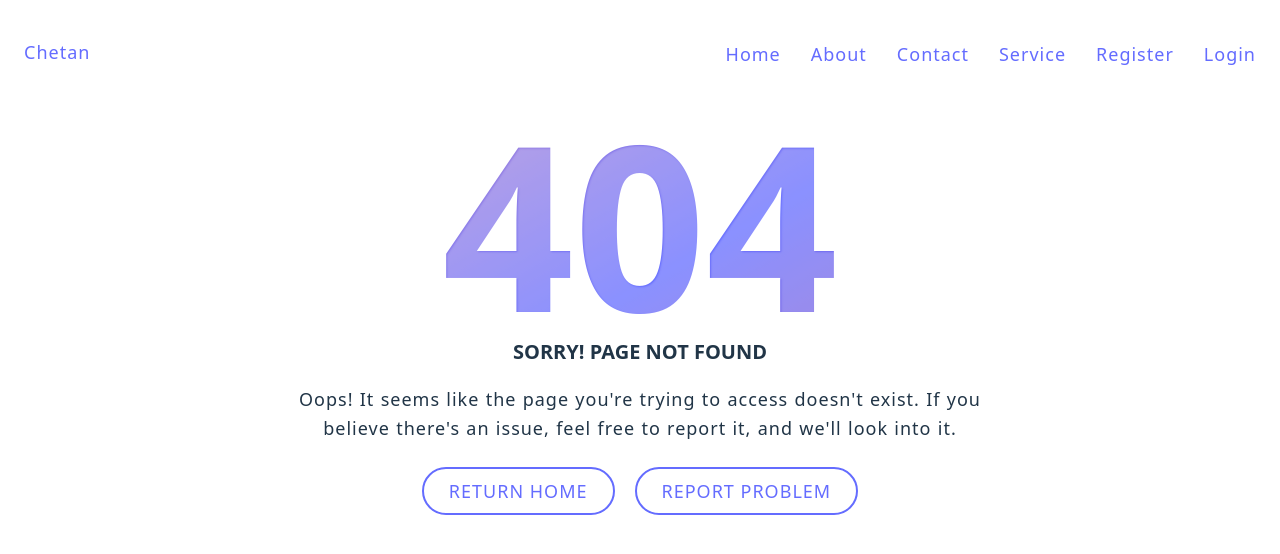
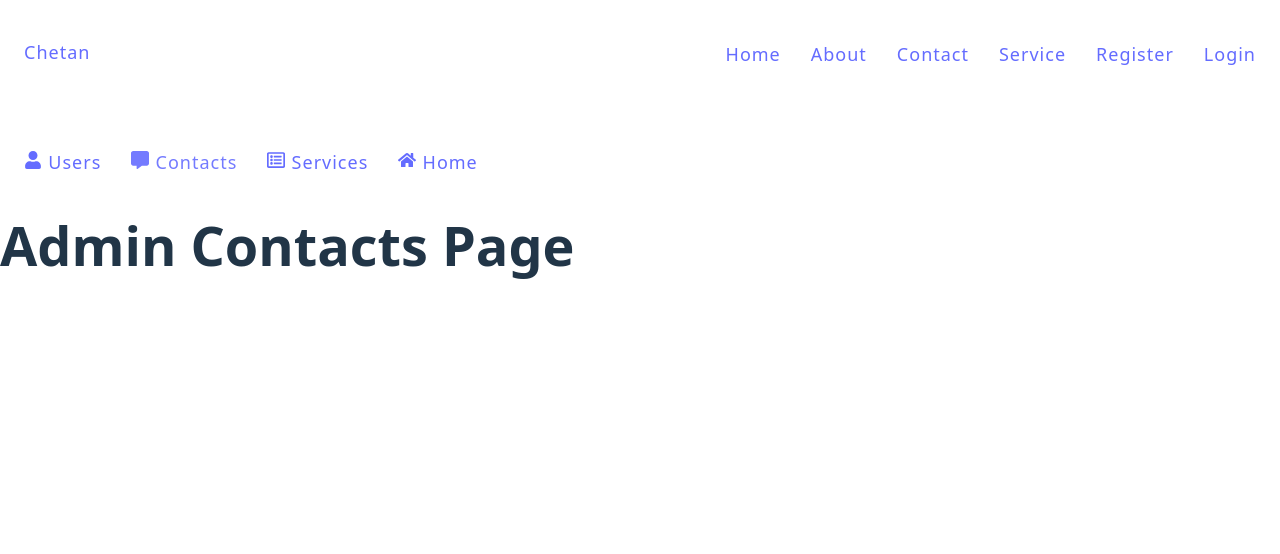
Before and after one commit to Chetanbelwal/Coding-Champs, a React (Vite) app in the folder client/: page /admin/contacts in a window 1280 px wide. Shown: the top 554 px of the page. Built offline with nearby package versions, Linux system fonts and the light colour scheme; no server answers.

Commit message:
Admin Layout

```diff
--- a/client/package.json
+++ b/client/package.json
@@ -12,6 +12,7 @@
   "dependencies": {
     "react": "^18.2.0",
     "react-dom": "^18.2.0",
+    "react-icons": "^5.3.0",
     "react-router-dom": "^6.23.1",
     "react-toastify": "^10.0.5"
   },
--- a/client/src/App.jsx
+++ b/client/src/App.jsx
@@ -8,9 +8,13 @@
 import { Service } from "./pages/Service";
 import { Login } from "./pages/Login";
 import { Logout } from "./pages/Logout";
+import { AdminLayout } from "./components/layouts/Admin-Layout";
+import {AdminUsers} from "./pages/Admin-Users"
+import {AdminContacts} from "./pages/Admin-Contacts"
 
 
 import "./App.css";
+
 
 const App = () => {
   return (
@@ -26,6 +30,12 @@
           <Route path="/login" element={<Login />}></Route>
           <Route path="/logout" element={<Logout />}></Route>
 
+          {/* Using Nested Loop for Admin */}
+          <Route path="/admin" element = {<AdminLayout/>}>
+              <Route path="users" element = {<AdminUsers/>}></Route>
+              <Route path="contacts" element = {<AdminContacts/>}></Route>
+          </Route>
+
           {/* If any route other than above is visited we will redirect user to error 404 page */}
           <Route path="*" element={<Error />} />
         </Routes>
--- /dev/null
+++ b/client/src/components/layouts/Admin-Layout.jsx
@@ -0,0 +1,37 @@
+import { NavLink, Outlet } from "react-router-dom";
+import { FaUser, FaRegListAlt, FaHome } from "react-icons/fa";
+import { FaMessage } from "react-icons/fa6";
+
+
+
+export const AdminLayout = () => {
+  return (
+    <>
+      <header>
+
+
+        <div className="container">
+          <nav>
+            <ul>
+              <li>
+                <NavLink to="/admin/users"><FaUser/> Users</NavLink>
+              </li>
+              <li>
+                <NavLink to="/admin/contacts"><FaMessage /> Contacts</NavLink>
+              </li>
+              <li>
+                <NavLink to="/service"><FaRegListAlt /> Services</NavLink>
+              </li>
+              <li>
+                <NavLink to="/"><FaHome /> Home</NavLink>
+              </li>
+            </ul>
+          </nav>
+        </div>
+      </header>
+
+      {/* This will render the nested routes (AdminUsers, AdminContacts) */}
+      <Outlet />
+    </>
+  );
+};
--- /dev/null
+++ b/client/src/pages/Admin-Contacts.jsx
@@ -0,0 +1,3 @@
+export const AdminContacts = ()=>{
+    return <h1>Admin Contacts Page</h1>
+}
--- /dev/null
+++ b/client/src/pages/Admin-Users.jsx
@@ -0,0 +1,3 @@
+export const AdminUsers = ()=>{
+    return <h1>Admin Users Page</h1>
+}
```
Also changed, not shown: 1 other file (tests, documents, lock files or other folders).
